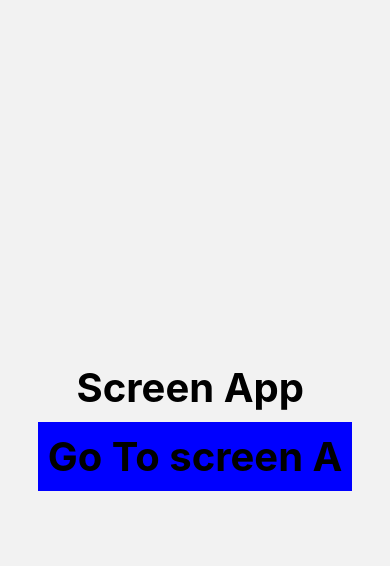
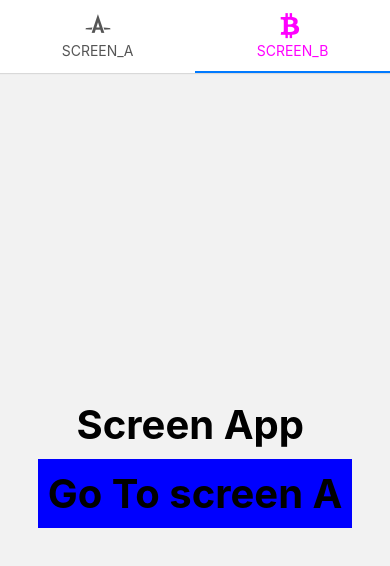
Before and after one commit to vidwatk/tutorialReact-Native, a React Native app in the folder tutorialProject/: screen /Screen_B in a window 390 px wide. Shown: the top 566 px of the page. Built offline with nearby package versions, Linux system fonts and the light colour scheme.

Commit message:
tutorial (Stage 7): App drawer options

```diff
--- a/tutorialProject/src/App.js
+++ b/tutorialProject/src/App.js
@@ -1,90 +1,66 @@
-import { NavigationContainer } from "@react-navigation/native";
-import { createStackNavigator } from "@react-navigation/stack";
-import React  from "react";
-import {
-  StyleSheet,
-  View,
-  Text,
-  Pressable
-}from 'react-native'
+import React from 'react';
+import { NavigationContainer } from '@react-navigation/native';
+import { createBottomTabNavigator } from '@react-navigation/bottom-tabs';
+import { createMaterialBottomTabNavigator } from '@react-navigation/material-bottom-tabs';
+import { createMaterialTopTabNavigator } from '@react-navigation/material-top-tabs';
+import ScreenA from './ScreenA';
+import ScreenB from './ScreenB';
+import FontAwesome5 from 'react-native-vector-icons/FontAwesome5';
 
-const Stack = createStackNavigator();
-
-function ScreenA({navigation}) {
-
-  const onPressHandler = () => {
-    navigation.navigate("Screen_B")
-  }
-  return(
-    <View style={styles.body}>
-      <Text style={styles.text}>Screen App </Text>
-      <Pressable
-        style={({pressed}) => ({backgroundColor: pressed ? "yellow" : "blue"})}
-        onPress= {onPressHandler}
-      >
-        <Text style={styles.text}>
-          Go To screen B
-        </Text>
-      </Pressable>
-    </View>
-  )
-}
-
-function ScreenB({navigation}) {
-  const onPressHandler1 = () => {
-    //navigation.navigate("Screen_A")
-    navigation.goBack();
-  }
-  return(
-    <View style={styles.body}>
-      <Text style={styles.text}>Screen App </Text>
-      <Pressable
-        style={({pressed}) => ({backgroundColor: pressed ? "yellow" : "blue"})}
-        onPress= {onPressHandler1}
-        >
-        <Text style={styles.text}>
-          Go To screen A
-        </Text>
-      </Pressable>
-    </View>
-
-  )
-}
+// const Tab = createBottomTabNavigator();
+// const Tab = createMaterialBottomTabNavigator();
+const Tab = createMaterialTopTabNavigator();
 
 function App() {
-  return(
+  return (
     <NavigationContainer>
-      <Stack.Navigator
-      screenOptions={{
-        header: () => null
-      }}>
-        <Stack.Screen
-          name = "Screen_A"
+      <Tab.Navigator
+        screenOptions={({ route }) => ({
+          tabBarIcon: ({ focused, size, color }) => {
+            let iconName;
+            if (route.name === 'Screen_A') {
+              iconName = 'autoprefixer';
+              size = focused ? 25 : 20;
+              // color = focused ? '#f0f' : '#555';
+            } else if (route.name === 'Screen_B') {
+              iconName = 'btc';
+              size = focused ? 25 : 20;
+              // color = focused ? '#f0f' : '#555';
+            }
+            return (
+              <FontAwesome5
+                name={iconName}
+                size={size}
+                color={color}
+              />
+            )
+          }
+        })}
+        tabBarOptions={{
+          activeTintColor: '#f0f',
+          inactiveTintColor: '#555',
+          activeBackgroundColor: '#fff',
+          inactiveBackgroundColor: '#999',
+          showLabel: true,
+          labelStyle: { fontSize: 14 },
+          showIcon: true,
+        }}
+        activeColor='#f0edf6'
+        inactiveColor='#3e2465'
+        barStyle={{ backgroundColor: '#694fad' }}
+      >
+        <Tab.Screen
+          name="Screen_A"
           component={ScreenA}
-          // options = {{
-          //   header: () => null
-          // }}
+          //options={{ tabBarBadge: 3 }}
         />
-        <Stack.Screen
-          name = "Screen_B"
+        <Tab.Screen
+          name="Screen_B"
           component={ScreenB}
         />
-      </Stack.Navigator>
+      </Tab.Navigator>
     </NavigationContainer>
   )
 }
 
-const styles = StyleSheet.create({
-  body: {
-    flex: 1,
-    justifyContent: "center",
-    alignItems: "center"
-  },
-  text: {
-    fontSize: 40,
-    fontWeight: "bold",
-    margin: 10
-  }
-})
-
 export default App;
--- /dev/null
+++ b/tutorialProject/src/ScreenA.js
@@ -0,0 +1,42 @@
+import { NavigationContainer } from "@react-navigation/native";
+import { createStackNavigator } from "@react-navigation/stack";
+import React from "react";
+import {
+    StyleSheet,
+    View,
+    Text,
+    Pressable
+} from 'react-native'
+
+export default function ScreenA({navigation}) {
+
+    const onPressHandler = () => {
+      navigation.navigate("Screen_B")
+    }
+    return(
+      <View style={styles.body}>
+        <Text style={styles.text}>Screen App </Text>
+        <Pressable
+          style={({pressed}) => ({backgroundColor: pressed ? "yellow" : "blue"})}
+          onPress= {onPressHandler}
+        >
+          <Text style={styles.text}>
+            Go To screen B
+          </Text>
+        </Pressable>
+      </View>
+    )
+  }
+
+  const styles = StyleSheet.create({
+    body: {
+      flex: 1,
+      justifyContent: "center",
+      alignItems: "center"
+    },
+    text: {
+      fontSize: 40,
+      fontWeight: "bold",
+      margin: 10
+    }
+  })
--- /dev/null
+++ b/tutorialProject/src/ScreenB.js
@@ -0,0 +1,43 @@
+import { NavigationContainer } from "@react-navigation/native";
+import { createStackNavigator } from "@react-navigation/stack";
+import React from "react";
+import {
+    StyleSheet,
+    View,
+    Text,
+    Pressable
+} from 'react-native'
+
+export default function ScreenB({navigation}) {
+    const onPressHandler1 = () => {
+      //navigation.navigate("Screen_A")
+      navigation.goBack();
+    }
+    return(
+      <View style={styles.body}>
+        <Text style={styles.text}>Screen App </Text>
+        <Pressable
+          style={({pressed}) => ({backgroundColor: pressed ? "yellow" : "blue"})}
+          onPress= {onPressHandler1}
+          >
+          <Text style={styles.text}>
+            Go To screen A
+          </Text>
+        </Pressable>
+      </View>
+
+    )
+  }
+
+  const styles = StyleSheet.create({
+    body: {
+      flex: 1,
+      justifyContent: "center",
+      alignItems: "center"
+    },
+    text: {
+      fontSize: 40,
+      fontWeight: "bold",
+      margin: 10
+    }
+  })
```
Also changed, not shown: tutorialProject/package.json (+8 -1 lines), 2 other files (tests, documents, lock files or other folders).
